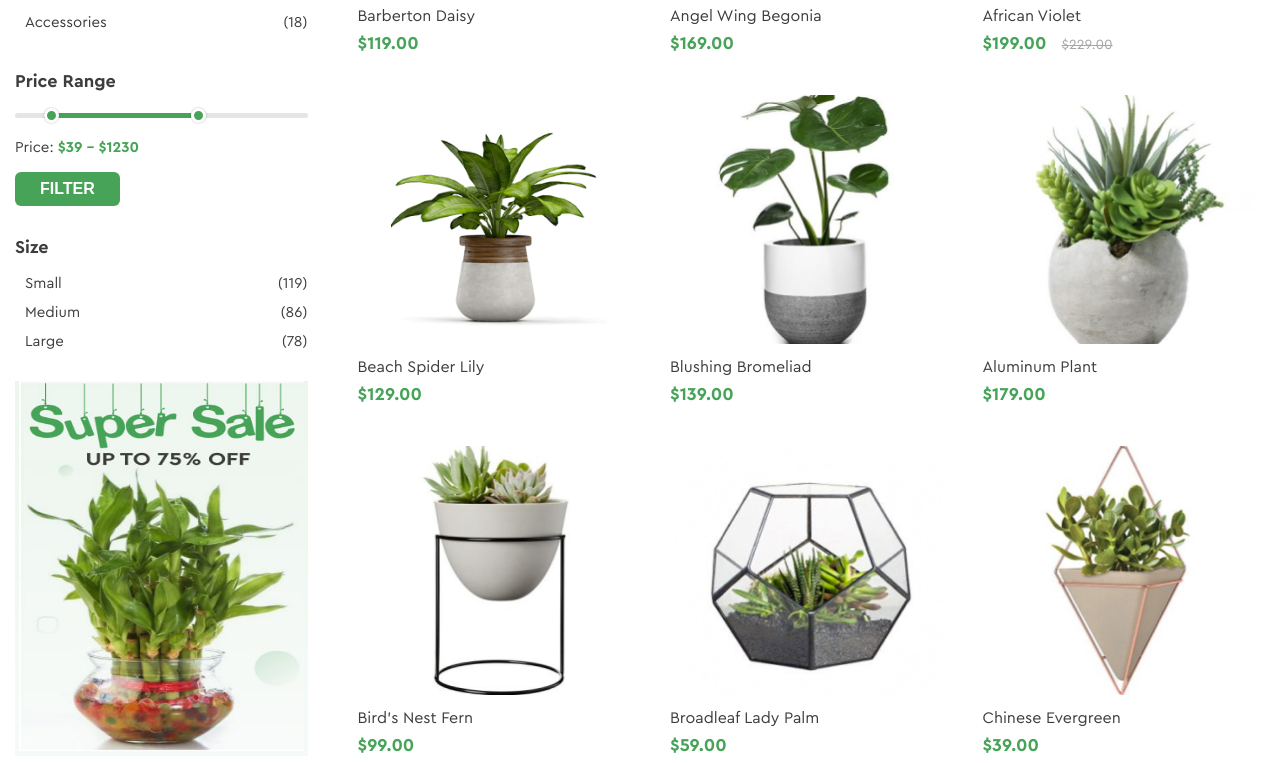
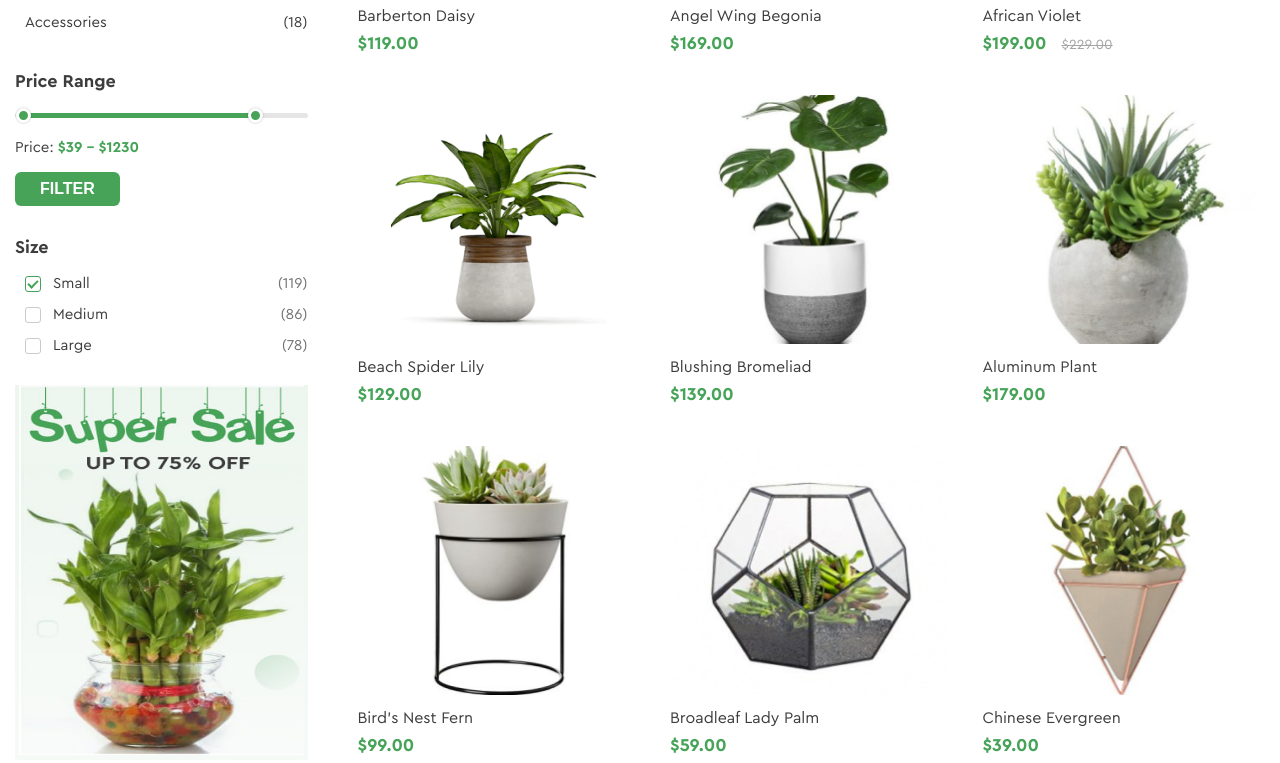
Before and after one commit to akusujopn1ce/dz6, a plain HTML site: page index.html in a window 1280 px wide. Shown: the part 893-1656 px from the top of the page. Drawn offline with nearby package versions, Linux system fonts and the light colour scheme; files whose address does not match are found by name.

Commit message:
Add files via upload

```diff
--- a/css/style.css
+++ b/css/style.css
@@ -402,45 +402,46 @@ body {
     font-weight: bold;
 }
 
-.price-slider-visual {
-    position: relative;
+#slider-range {
     height: 5px;
     background: #e5e5e5;
+    border: none;
+    border-radius: 5px;
     margin: 20px 0;
+}
+
+#slider-range .ui-slider-range {
+    background: #46A358;
     border-radius: 5px;
 }
 
-.slider-range {
-    position: absolute;
-    left: 10%;
-    width: 50%;
-    height: 100%;
-    background: #46A358;
-}
-
-.slider-handle {
+#slider-range .ui-slider-handle {
     width: 15px;
     height: 15px;
     background: #46A358;
-    border: 3px solid white;
+    border: 3px solid #fff;
     border-radius: 50%;
-    position: absolute;
+    box-shadow: 0 0 2px rgba(0,0,0,0.3);
     top: -5px;
-    box-shadow: 0 0 2px rgba(0,0,0,0.3);
+    outline: none;
     cursor: pointer;
-    z-index: 2;
+    margin-left: -7px;
 }
-.slider-handle.left { left: 10%; }
-.slider-handle.right { left: 60%; }
+
+#slider-range .ui-slider-handle:focus {
+    outline: none;
+}
 
 .price-text {
     margin-bottom: 15px;
     font-size: 15px;
 }
-.price-text span {
+
+.slider-title {
     color: #46A358;
     font-weight: bold;
 }
+
 .btn-filter {
     padding: 8px 25px;
 }
@@ -449,15 +450,74 @@ body {
     list-style: none;
     padding-left: 10px;
 }
+
+.custom-checkbox {
+    display: flex;
+    align-items: center;
+    position: relative;
+    padding-left: 28px;
+    cursor: pointer;
+    font-size: 15px;
+    user-select: none;
+}
+
+.custom-checkbox input {
+    position: absolute;
+    opacity: 0;
+    cursor: pointer;
+    height: 0;
+    width: 0;
+}
+
+.checkmark {
+    position: absolute;
+    left: 0;
+    top: 50%;
+    transform: translateY(-50%);
+    height: 16px;
+    width: 16px;
+    background-color: #fff;
+    border: 1px solid #CBCBCB;
+    border-radius: 3px;
+    transition: all 0.2s ease-in-out;
+}
+
+.custom-checkbox:hover input ~ .checkmark {
+    border-color: #46A358;
+}
+
+.custom-checkbox input:checked ~ .checkmark {
+    border-color: #46A358;
+    background-color: #fff;
+}
+
+.checkmark:after {
+    content: "";
+    position: absolute;
+    display: none;
+}
+
+.custom-checkbox input:checked ~ .checkmark:after {
+    display: block;
+}
+
+.custom-checkbox .checkmark:after {
+    left: 4px;
+    top: 1px;
+    width: 4px;
+    height: 8px;
+    border: solid #46A358;
+    border-width: 0 2px 2px 0;
+    transform: rotate(45deg);
+}
+
+.custom-checkbox .count {
+    margin-left: auto;
+    color: #727272;
+}
+
 .size-item {
-    margin-bottom: 10px;
-    font-size: 15px;
-    color: #3D3D3D;
-}
-.size-item label {
-    display: flex;
-    justify-content: space-between;
-    cursor: pointer;
+    margin-bottom: 12px;
 }
 
 .sale-banner {
@@ -465,6 +525,7 @@ body {
     text-align: center;
     padding: 0;
 }
+
 .sale-banner img {
     width: 285px;
     height: 370px;
@@ -487,16 +548,19 @@ body {
     display: flex;
     gap: 30px;
 }
+
 .shop-tabs li {
     font-size: 16px;
     cursor: pointer;
     padding-bottom: 5px;
 }
+
 .shop-tabs li.active {
     color: #46A358;
     font-weight: bold;
     border-bottom: 2px solid #46A358;
 }
+
 .sort-by select {
     border: none;
     font-family: inherit;
@@ -580,6 +644,7 @@ body {
     text-align: right;
     padding-top: 20px;
 }
+
 .page-link {
     display: inline-block;
     width: 35px;
@@ -595,6 +660,7 @@ body {
     font-weight: bold;
     transition: 0.3s;
 }
+
 .page-link:hover, .page-link.active {
     background-color: #46A358;
     color: white;
@@ -972,7 +1038,7 @@ body {
     left: 15px;
     display: flex;
     flex-direction: column;
-    align-items: center; /* Возвращаем центрирование на место */
+    align-items: center;
     z-index: 1;
 }
 
@@ -983,39 +1049,33 @@ body {
     margin-bottom: -10px;
 }
 
-.plant-top {
-    height: 46px;
-    width: 61px;
-    display: block;
-    margin-bottom: -2px; /* Минимальный сдвиг, чтобы убрать щель */
-}
 .plant-bottom {
     height: 46px;
     width: 61px;
     display: block;
 }
 
-/* 2. Plant Renovation (Кактус + Горшок с сердцем) */
 .plant-top-renovation {
     height: 39px;
     width: 35px;
     display: block;
-    margin-bottom: -3px; /* Стыкуем кактус с краем горшка */
+    margin-bottom: -3px;
 }
+
 .plant-bottom-renovation {
     height: 49px;
     width: 68px;
     display: block;
 }
 
-/* 3. Watering Graden (Цветок + Лейка) */
 .plant-top-graden {
     height: 49px;
     width: 44px;
     display: block;
-    margin-bottom: -4px; /* Сажаем цветок на уровень горлышка */
-    transform: translateX(5px); /* Двигаем вправо ровно в само горлышко лейки */
+    margin-bottom: -4px;
+    transform: translateX(5px);
 }
+
 .plant-bottom-graden {
     height: 40px;
     width: 83px;
--- a/index.html
+++ b/index.html
@@ -4,7 +4,10 @@
     <meta charset="UTF-8">
     <meta name="viewport" content="width=device-width, initial-scale=1.0">
     <title>Greenshop - Home</title>
+    <link rel="stylesheet" href="https://code.jquery.com/ui/1.13.2/themes/base/jquery-ui.css">
     <link rel="stylesheet" href="css/style.css">
+    <script src="https://code.jquery.com/jquery-3.6.0.min.js"></script>
+    <script src="https://code.jquery.com/ui/1.13.2/jquery-ui.min.js"></script>
 </head>
 <body>
     <div class="container">
@@ -87,23 +90,37 @@
                     </ul>
                 </div>
 
-                <div class="sidebar-block">
-                    <h3 class="sidebar-title">Price Range</h3>
-                    <div class="price-slider-visual">
-                        <div class="slider-range"></div>
-                        <div class="slider-handle left"></div>
-                        <div class="slider-handle right"></div>
-                    </div>
-                    <div class="price-text">Price: <span>$39 - $1230</span></div>
-                    <button class="btn-primary btn-filter">Filter</button>
+                <div class="sidebar-block slider">
+                    <h3 class="sidebar-title slider-price">Price Range</h3>
+                    <div id="slider-range"></div>
+                    <p class="price-text">Price: <span class="slider-title">$39 - $1230</span></p>
+                    <button type="button" class="btn-primary btn-filter slider-button">Filter</button>
                 </div>
 
                 <div class="sidebar-block">
                     <h3 class="sidebar-title">Size</h3>
                     <ul class="size-list">
-                        <li class="size-item"><label>Small <span>(119)</span></label></li>
-                        <li class="size-item"><label>Medium <span>(86)</span></label></li>
-                        <li class="size-item"><label>Large <span>(78)</span></label></li>
+                        <li class="size-item">
+                            <label class="custom-checkbox">
+                                <input type="checkbox" checked>
+                                <span class="checkmark"></span>
+                                Small <span class="count">(119)</span>
+                            </label>
+                        </li>
+                        <li class="size-item">
+                            <label class="custom-checkbox">
+                                <input type="checkbox">
+                                <span class="checkmark"></span>
+                                Medium <span class="count">(86)</span>
+                            </label>
+                        </li>
+                        <li class="size-item">
+                            <label class="custom-checkbox">
+                                <input type="checkbox">
+                                <span class="checkmark"></span>
+                                Large <span class="count">(78)</span>
+                            </label>
+                        </li>
                     </ul>
                 </div>
 
@@ -457,5 +474,21 @@
             </div>
         </footer>
 
+    <script>
+        $( function() {
+            $( "#slider-range" ).slider({
+                range: true,
+                min: 0,
+                max: 1500,
+                values: [ 39, 1230 ],
+                slide: function( event, ui ) {
+                    $( ".slider-title" ).text( "$" + ui.values[ 0 ] + " - $" + ui.values[ 1 ] );
+                }
+            });
+
+            $( ".slider-title" ).text( "$" + $( "#slider-range" ).slider( "values", 0 ) +
+            " - $" + $( "#slider-range" ).slider( "values", 1 ) );
+        });
+    </script>
 </body>
 </html>
```
